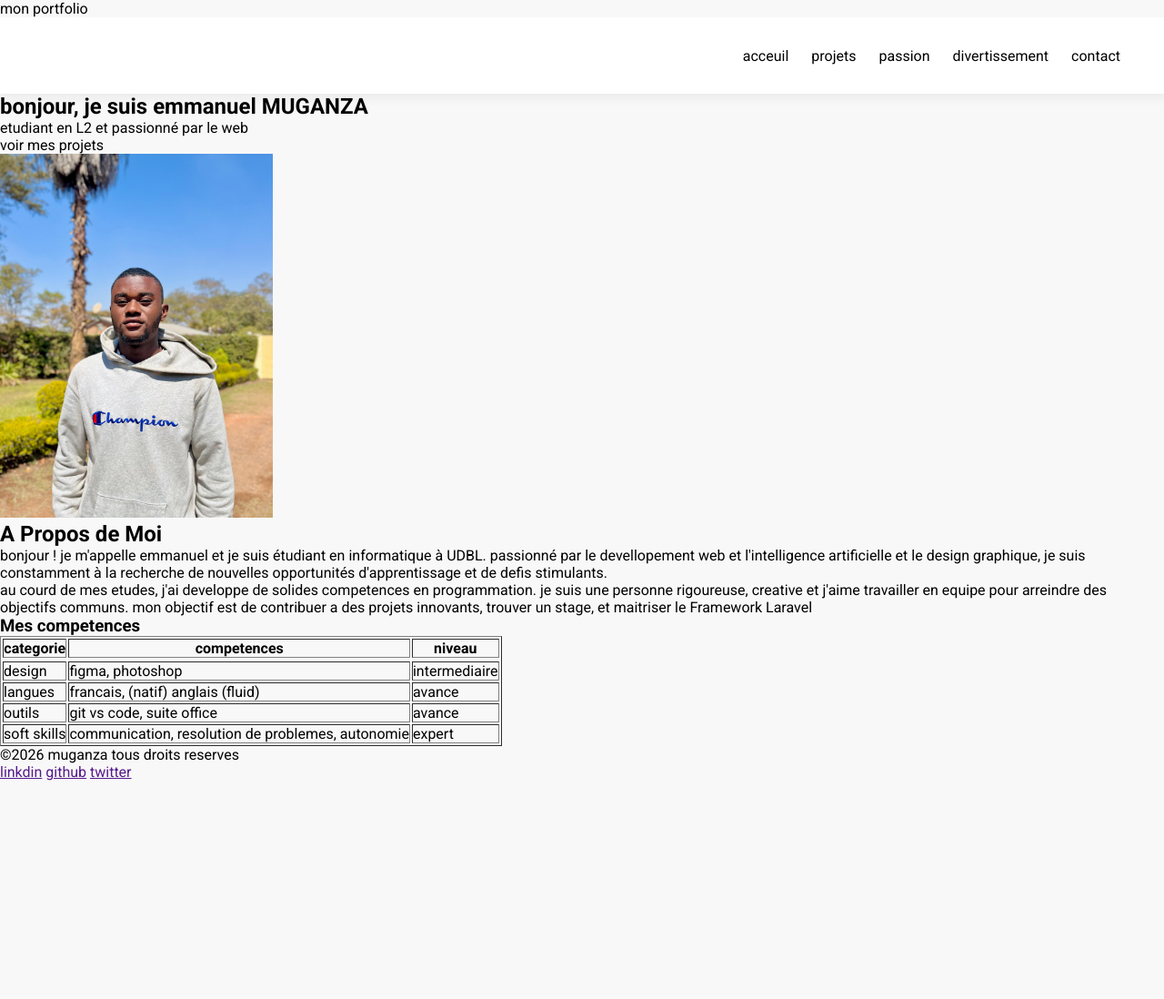
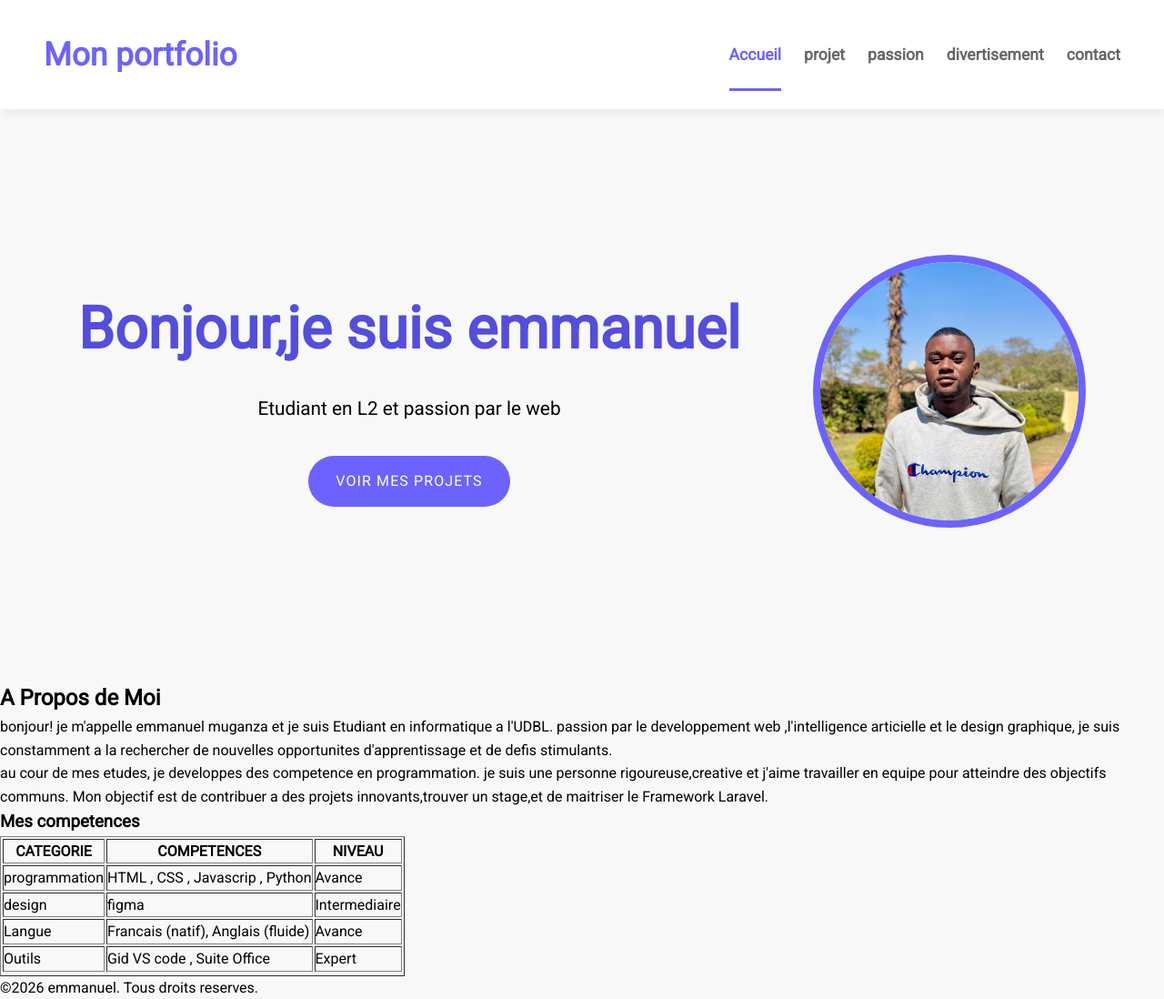
Before and after one commit to MUGANZABINEMMANUEL/mon-portfolio-2026, a plain HTML site: page index.html in a window 1280 px wide. Shown: the whole page at 91% size. Before the commit the page ends 858 px from the top, so only its background shows below. Drawn offline with Linux system fonts and the light colour scheme.

Commit message:
stylisation de la section hero

```diff
--- a/css/style.css
+++ b/css/style.css
@@ -1,26 +1,29 @@
-:root{
-    --violet-doux:#6c63ff;
-    --violet-fonce:#534EDD;
+:root {
+    --viole-doux:#6C63FF;
+    --viole-fonce:#534EDD;
     --orange-vif:#FFA726;
-    --gris-tres-fonce:#333;
+    --gris-tres-fonce:#666;
     --gris-tres-clair:#F8F8F8;
-    --gris-claire:#EEE;
+    --gris-clair: #EEE;
 }
-*{
+
+
+* {
     margin: 0;
     padding: 0;
     box-sizing: border-box;
 }
 
-body{
-    background-color:  var(--gris-tres-clair);
-    font-family: Roboto, sans-serif;
-    line-height: 1,6;
+body {
+      background-color: var(--gris-tres-clair);
+      font-family: Roboto,sans-serif;
+      line-height: 1.6;
     }
-header{
+
+    header {
         background-color: white;
-    box-shadow: 2px 6px 10px rgba(0 ,0 ,0 , 0.05);
-    position: sticky;
+        box-shadow: 2px 6px 10px rgb(0,0,0,0.05);
+        position:sticky;
         top: 0;
         z-index: 100;
         display: flex;
@@ -28,48 +31,98 @@ header{
         align-items: center;
         padding: 2rem 3rem;
     }
-header div a{
+
+    header div a {
         text-decoration: none;
-    font-size: 2,2rem;
+        font-size: 2.2rem;
         font-weight: bold;
-    color: var(--violet-doux);
+        color: var(--viole-doux);
     }
     ul li{
         list-style: none;
-    margin-left: 25px;
+        margin-left:25px;
     }
-ul{
+
+    ul {
        display: flex;
     }
+
 ul li a {
   text-decoration: none;
-    color: var(--gris-tres-fonce-);
-    font-weight:600;
+  color: var(--gris-tres-fonce);
+  font-weight: 600;
   font-size: 1.1rem;
   position: relative;
   padding: 30px 0;
 }
 
-ul li a:hover{
-    color: var(--violet-doux);
+ul li a:hover {
+    color: var(--viole-doux);
 }
 
-ul li a::after {
-    content: "";
+ul li ::after {
+    content: '';
     position: absolute;
     left: 0;
     bottom: 0;
-    height: 30px;
-    background-color: var(--violet-doux);
+    height: 3px;
+    width: 0%;
+    background-color: var(--viole-doux);
     transition: width 0.3s ease;
 }
 
 ul li a:hover::after{
     width: 100%;
 }
-a.active{
-    color: var(--violet-doux);
+
+a.active {
+    color: var(--viole-doux);
 }
-a.active::after{
+
+a.active::after {
      width: 100%;
 }
+.hero {
+    display: flex;
+    justify-content: center;
+    align-items: center;
+    gap: 5rem;
+    text-align: center;
+    margin: 10rem 2rem;
+}
+.hero img{
+    width: 300px;
+    height: 300px;
+    object-fit: cover;
+    border-radius: 50%;
+    border: 8px solid var(--viole-doux);
+}
+.hero h1{
+    color: var(--viole-fonce);
+    font-size: 4rem;
+    font-weight: 700;
+    margin-bottom: 1.2rem;
+}
+.hero p {
+    color: var(--gris-fonce);
+    font-size: 1.3rem;
+    margin-bottom: 1.2rem;
+}
+.hero a{
+    text-decoration: none;
+    display: inline-block;
+    background-color: var(--viole-doux);
+    color: white;
+    padding: 15px 30px;
+    border-radius: 50px;
+    text-transform: uppercase;
+    letter-spacing: 1.1px;
+    font-size: 600;
+    margin-top: 1rem;
+    transition: background-color 0.3s ease,transform 0.2s ease;
+
+}
+.hero a:hover{
+    background-color: var(--viole-fonce);
+    transform: translateY(-3px);
+}
--- a/index.html
+++ b/index.html
@@ -3,96 +3,96 @@
 <head>
     <meta charset="UTF-8">
     <meta name="viewport" content="width=device-width, initial-scale=1.0">
-    <title></title> mon portfolio</title>
-    <link rel="stylesheet" href="css/style.css">
+    <title>Mon portifolio</title>
+    <link rel="stylesheet" href="css/Style.css">
     <link rel="preconnect" href="https://fonts.googleapis.com">
-    <link rel="preconnect" href="https://fonts.gstatic.com" crossorigin>
-    <link href="https://fonts.googleapis.com/css2?family=Roboto:ital,wght@0,100..900;1,100..900&display=swap" rel="stylesheet">
-
-</head>
+    <link rel="preconnect" href="https://fonts.gstatic.com"crossorigin>
+    <link href="https://fonts.googleapis.com/css2?family=Roboto+Mono:ital,wgt@0,100..700;1,100,700&0family=Roboto:ital,wgt@0,100..900;1,100..900&display=swap"rel="stylesheet">
 <body>
      <header>
         <div>
-            <a href="mon portfolio"></a>
+            <a href="">Mon portfolio</a>
+        </div>
+        <nav>
+            <ul>
+                <li><a href="index.html"class="active">Accueil</a></li>
+                <li><a href="projet.html">projet</a></li>
+                <li><a href="passion.html">passion</a></li>
+                <li><a href="divertisement.html">divertisement</a></li>
+                <li><a href="contact.html">contact</a></li>
+            </ul>
+        </nav>
+     </header>
+    <main>
+        <section class="hero">
+            <div>
+                 <h1>Bonjour,je suis emmanuel</h1>
+                 <p>Etudiant en L2 et passion par le web</p>
+                 <a href="projet.html">voir mes projets</a>
             </div>
             <div>
-            <nav>
-                <ul>
-                    <li><a href=""class="active"></a>acceuil</a></li>
-                    <li><a href=""></a>projets</a></li>
-                    <li><a href=""></a>passion</a></li>
-                    <li><a href=""></a>divertissement</a></li>
-                    <li><a href=""></a>contact</a></li>
-                </ul>
-            </nav>
-        </div>
-    </header>
-    <main>
-        <section>
-            <div>
-                <h1>bonjour, je suis emmanuel MUGANZA</h1>
-                <p>etudiant en L2 et passionné par le web</p>
-                <a href=""></a>voir mes projets
-            </div>
-            <div>
-                <img src="Images/IMG-20250822-WA0037.jpg" alt="IMG-20250822-WA0037" width="300">
+                <img src="./Images/IMG-20250822-WA0037.jpg" alt="emmanuel artiste">
             </div>
         </section>
         <section>
                 <h2>A Propos de Moi</h2>
                 <p>
-                    bonjour ! je m'appelle emmanuel et je suis étudiant en informatique à UDBL.
-                    passionné par le devellopement web et l'intelligence artificielle et le design graphique,
-                    je suis constamment à la  recherche de nouvelles opportunités
+                  bonjour! je m'appelle emmanuel muganza et je suis Etudiant en informatique a l'UDBL.
+                  passion par le developpement web ,l'intelligence articielle et le design graphique,
+                  je suis constamment a la rechercher de nouvelles opportunites
                   d'apprentissage et de defis stimulants.
                 </p>
-                <p>au courd de mes etudes, j'ai developpe de solides competences en programmation. je suis une personne rigoureuse, creative et j'aime travailler en equipe pour arreindre des objectifs communs. mon objectif est de contribuer a des projets innovants, trouver un stage, et maitriser le Framework Laravel</p>
-                <div>
-
+                <p>
+                    au cour de mes etudes, je developpes des competence en programmation. je suis une personne rigoureuse,creative et j'aime travailler en
+                    equipe pour atteindre des objectifs communs. Mon objectif est de contribuer a des projets innovants,trouver un stage,et
+                    de maitriser le Framework Laravel.
+                </p>
+        </section>
         <section>
-    </section>
                <h3>Mes competences</h3>
-              <table border ="1">
+               <table border="1">
+               <thead>
                    <tr>
-            <th>categorie</th>
-            <th>competences</th>
-            <th>niveau</th>
+                      <th>CATEGORIE</th>
+                      <th>COMPETENCES</th>
+                      <th>NIVEAU</th>
+                   </tr>
+               </thead>
+               <tbody>
                     <tr>
+                         <td>programmation</td>
+                         <td>HTML , CSS , Javascrip , Python</td>
+                         <td>Avance</td>
+                    </tr>
                     <tr>
                         <td>design</td>
-            <td>figma, photoshop</td>
-            <td>intermediaire</td>
+                        <td>figma</td>
+                        <td>Intermediaire</td>
                     </tr>
                     <tr>
-            <td>langues</td>
-            <td>francais, (natif) anglais (fluid)</td>
-            <td>avance</td>
+                          <td>Langue</td>
+                          <td>Francais (natif), Anglais (fluide)</td>
+                          <td>Avance</td>
                     </tr>
                     <tr>
-            <td>outils</td>
-            <td>git vs code, suite office</td>
-            <td>avance</td>
+                          <td>Outils</td>
+                          <td>Gid VS code , Suite Office</td>
+                          <td>Expert</td>
                     </tr>
                     <tr>
-            <td>soft skills</td>
-            <td> communication, resolution de problemes, autonomie</td>
-            <td>expert</td>
-        </tr>
+                    </tbody>
                     </table>
                     </section>
+               </tbody>
+        </section>
     </main>
+    <footer>
+          <p>&copy;2026 emmanuel. Tous droits reserves.</b></p>
+            <link rel="stylesheet" href="https://cdrjs.cloudflare.com/ajax/libs/font-awesome/7.0.1/cssa/ll.min.css">
+              <a href=""><i class="fa-brands fa-github"></i></a>
+              <a href=""><i class="fa-brands fa-linedin"></i><a>
+              <a href=""><i class="fa-brands fa-x-twitter"></i><a>
 
     </footer>
-<p> ©2026 muganza tous droits reserves</p>
-<p>
-    <a href="">linkdin</a>
-    <a href="">github</a>
-    <a href="">twitter</a>
-</p>
-</footer>
-<body>
-</html>
-</main>
-</footer></footer>
 </body>
 </html>
```
Also changed, not shown: contact.html (added, +40 -0 lines), divertissement.html (added, +40 -0 lines), passion.html (added, +40 -0 lines), projet.html (added, +39 -0 lines), css/contacts.html (deleted), css/divertissement.htm (deleted), css/passion.html (deleted), css/projet.html (deleted). Lines whose indentation alone changed are shown as unchanged.
